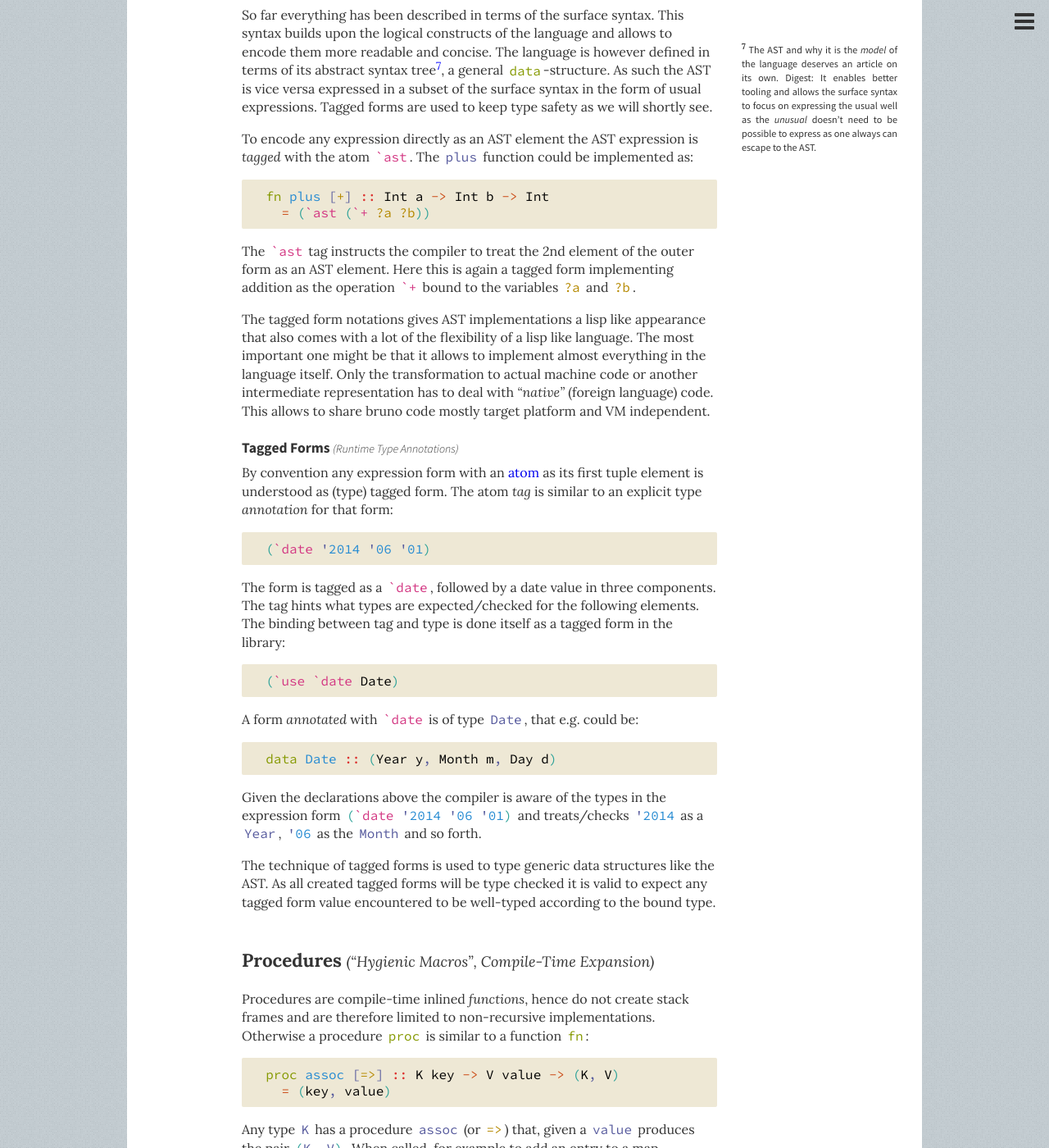
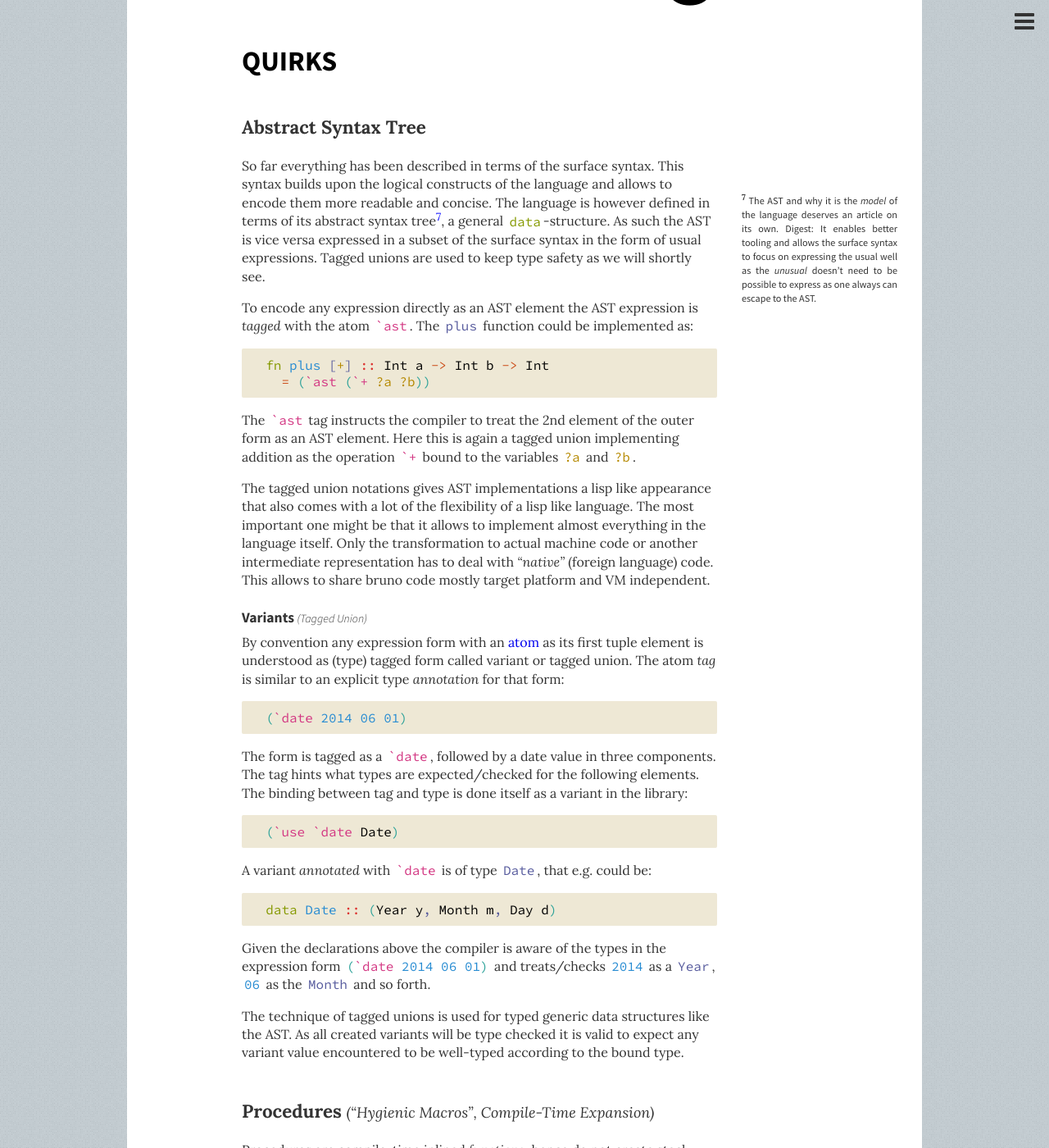
Before and after one commit to bruno-lang/bruno-lang.github.io, a Jekyll site: the page built from in-a-nutshell/index.md, in a window 1280 px wide and 1400 px high, scrolled down 42655 px. Shown: the whole window at 82% size. Built offline with Jekyll 4.4.1, drawn with Linux system fonts in a browser that asks for light colours; nearby versions of some CDN libraries; some of the changed text lies outside the part shown.

Commit message:
conceptual literals v2

```diff
--- a/in-a-nutshell/index.md
+++ b/in-a-nutshell/index.md
@@ -115,37 +115,39 @@
 `unit`s. A dimension is the basis of a new sort of values whereas a unit is
 a form of expressing the same sort of value differently.
 
-		dimension Time :: Int '0..
-
-`Time` is a _specialisation_ of a integral number larger than or equal to `'0`.
+		dimension Time :: Int{0:}
+
+`Time` is a _specialisation_ of a integral number larger than or equal to `0`.
 While the dimension `Time` describes a kind of value, _time_ is more of a concept
 than a measurable thing itself. Therefore some _time_ `unit`s are introduced:
 
-		unit Minutes [min] :: Time
-		unit Seconds [sec] :: Time
+		unit Minutes :: Time : (Minutes 'min')
+		unit Seconds :: Time : (Seconds 'sec')
 
 Both `Minutes` and `Seconds` are units within `Time` dimension measured in `min`s
-and `sec`s. Units of the same dimension can be related using `ratio`s:
+and `sec`s (for now the part after the `:` is just a specification of the unit
+of measure; [variants](#variants) will later explain why this works).
+Units of the same dimension can be related using `ratio`s:
 
 		ratio Time :: SI = {
-			'1min = '60sec,
-			'1sec = '1000ms
+			1min = 60sec,
+			1sec = 1000ms
 		}
 
 		dimension SI :: ()
 
-A `Time` `ratio` within the unit system `SI` declares a  minute `'1min` as
-`'60sec`, a second `'1sec` as `'1000ms` (and so forth).
+A `Time` `ratio` within the unit system `SI` declares a  minute `1min` as
+`60sec`, a second `1sec` as `1000ms` (and so forth).
 The `SI` dimension models a unit system used as a fix point to group ratios
 within the same system.
-Literals use a `'` prefix and are typed through their unit of measure suffix.
+Simple value literals are typed through their unit of measure suffix.
 
 The presence of a unit system with `ratio`s makes it unnecessary to declare or
 explicitly apply conversions between values within the same system.
 
-		Milliseconds three-minutes = '2min + '60sec
-
-The duration of `'2min` and `'60sec`, values of type `Minutes` and `Seconds` can
+		Milliseconds three-minutes = 2min + 60sec
+
+The duration of `2min` and `60sec`, values of type `Minutes` and `Seconds` can
 directly be used where e.g. `Milliseconds` are needed as the ratio between these
 is known.
 
@@ -206,10 +208,10 @@
 ### Views
 Slicing an array of type `T[*]` creates a slice of type `T[:*]`.
 
-		Char[:2] he = "hello world" slice '0 '2
+		Char[:2] he = "hello world" slice 0 2
 
 By `slice`ing a section of the string `"hello world"` starting at positon
-`'0` with a length of `'2` the varibale `he`, that is a slice of two
+`0` with a length of `2` the varibale `he`, that is a slice of two
 characters `Char[:2]`, refers to the first two characters of that string,
 namely `"he"`.
 
@@ -230,8 +232,8 @@
 		dimension Bool :: () = [ False, True ]
 
 `Bool`eans are derived from unit `()`, allowing for two values: `True` and
-`False` where in case of a list `False` will also be associated with index `'0`
-and `True` with index `'1`. Dimensions based on unit can also omit the `()` as in:
+`False` where in case of a list `False` will also be associated with index `0`
+and `True` with index `1`. Dimensions based on unit can also omit the `()` as in:
 
 		dimension Fruits :: = { Apples, Pears }
 
@@ -249,14 +251,14 @@
 Composite types can be restricted to an enumeration in a similar way:
 
 		data Planet :: (Kilograms weight, Meters radius) = {
-			Mercury ('3.303e+23kg, '2.4397e6m),
-			Venus   ('4.869e+24kg, '6.0518e6m),
-			Earth   ('5.976e+24kg, '6.37814e6m),
-			Mars    ('6.421e+23kg, '3.3972e6m),
-			Jupiter ('1.9e+27kg,   '7.1492e7m),
-			Saturn  ('5.688e+26kg, '6.0268e7m),
-			Uranus  ('8.686e+25kg, '2.5559e7m),
-			Neptune ('1.024e+26kg, '2.4746e7m)
+			Mercury (3.303e+23kg, 2.4397e6m),
+			Venus   (4.869e+24kg, 6.0518e6m),
+			Earth   (5.976e+24kg, 6.37814e6m),
+			Mars    (6.421e+23kg, 3.3972e6m),
+			Jupiter (1.9e+27kg,   7.1492e7m),
+			Saturn  (5.688e+26kg, 6.0268e7m),
+			Uranus  (8.686e+25kg, 2.5559e7m),
+			Neptune (1.024e+26kg, 2.4746e7m)
 		}
 
 All the `Planet`s in our solar system are given as a _set_ of possible values
@@ -274,9 +276,9 @@
 ### Constants
 A constant is a _specialised_ named `val`ue.
 
-		val Pi :: Float = '3.14159265359
-
-`Pi` is a scalar number of type `Float` having the value `'3.14159265359`. Of
+		val Pi :: Float = 3.14159265359
+
+`Pi` is a scalar number of type `Float` having the value `3.14159265359`. Of
 course constants can be of any type initialised with any statically resolvable
 expression using functions and any type of literals.
 
@@ -287,19 +289,18 @@
 There are three types of value literals; the mostly used conceptual value
 literals for simple values as scalars, characters and user defined units:
 
-		Int scalar = '42
-		Float real = '-0.42
+		Int scalar = 42
+		Float real = -0.42
 		Char letter = 'a'
-		Mass weight = '10kg
-		Teaspoon salt = '1/2tsp
-
-Conceptual literals start with a `'` followed by a number or symbol and the unit
-of measure, like `kg` or `tsp`.
+		Mass weight = 10kg
+		Teaspoon salt = 1/2tsp
+
+Conceptual literals start with a `'` or a number and end with next white-space
+or a couple of symbols like bracket and punctuation symbols. This includes
+potential unit of measure, like `kg` or `tsp`.
 `Char`acters have `'` as their _unit_. Scalar numbers have no unit of measure.
 When a unit of measure is present the type of a literal is derived form it as
 it has to be unambiguous in any scope.
-Numbers without a leading `'` on the other hand are no value literals but
-length types.
 
 #### Binary Literals
 Secondly binary oriented literals typically used for simple numerical values:
@@ -323,21 +324,21 @@
 
 The `Point` and `Date` example illustrate that textual literals can be used for
 any composite type (when these are declared [polyvalent](#type-polyvalence)).
-The type of textual literals is inferred from the
-context, such as the variable, parameter or return type.
+The type of textual literals is inferred from the context, such as the variable,
+parameter or return type.
 
 #### Collection Literals
 In accordance with collection types there are three sorts of collection literals:
 
-		Int[] array = [ '1, '2, '3, '5 ]
-		[Int] list = [ '1, '2, '3, '5 ]
-		{Int} set = { '1, '2, '3, '5 }
+		Int[] array = [ 1, 2, 3, 5 ]
+		[Int] list = [ 1, 2, 3, 5 ]
+		{Int} set = { 1, 2, 3, 5 }
 
 Whether a sequence literal `[ ... ]` becomes an `array` or a `list` depends on
 the type is it assigned to. Sets use curly braces `{ ... }`. Like the _map_ type
 is a set of pairs the _map_ literals are created as sets of pairs:
 
-		{(Int, Char)} map = { '1 => 'a', '2 => 'b' }
+		{(Int, Char)} map = { 1 => 'a', 2 => 'b' }
 
 A set literal is used to simulate a _map_ through a set of pairs. Each pair
 is the result of the _associate_ `=>` procedure available for any value type.
@@ -371,6 +372,9 @@
 
 A _optional_ `Point?` is either a `Point` or _nothing_.
 
+
+
+
 ## Functions
 [^purity]: Strictly speaking, there are _types_ that have effects and functions upon
       those consequently have as well - but as this is explicitly in the types
@@ -380,9 +384,9 @@
 All functions are understood as _extension functions_ on the type of the 1st
 parameter.
 
-		fn double :: Int a -> Int = a * '2
-
-The `double` of the _instance_ `a` of type `Int` is `'2` times `a`, what is again
+		fn double :: Int a -> Int = a * 2
+
+The `double` of the _instance_ `a` of type `Int` is `2` times `a`, what is again
 an `Int`. Now when using `double` to compute the `quad`
 
 		fn quad :: Int a -> Int = a double double
@@ -405,10 +409,10 @@
 The `plus` function is bound to `+` operator, the `mul` function to `*`
 (within each module this operator _alias_ has to be unambiguous).
 
-		'1 + '2 * '3 == ('1 + '2) * '3
-
-If not set in parentheses `'1 + '2 * '3` will be evaluated left to right resulting
-in `'9`, not `'7`.[^operator-alias]
+		1 + 2 * 3 == (1 + 2) * 3
+
+If not set in parentheses `1 + 2 * 3` will be evaluated left to right resulting
+in `9`, not `7`.[^operator-alias]
 
 [^operator-alias]: Instead of dealing with operator precedence (what is hard and
      most of all ineffectual to memorise) only parentheses have to be applied correctly
@@ -469,15 +473,15 @@
 helps to avoid reoccurring comparisons in the conditions of cases.
 
 		fn name :: Point p -> String =
-			a. '0 , '0 : "ORIGIN"
-			b. '1 , '1 : "ONE"
-			c.         : p to-string
+			a. 0 , 0 : "ORIGIN"
+			b. 1 , 1 : "ONE"
+			c.       : p to-string
 		where
 			?. p x == _, p y == _ :
 
 The cases `a.`, `b.` and `c.` match the wild-cards `_` in the comparison
 pattern described by `?. <expr> :`. So case `a.` is equivalent to
-`p x == '0, p y == '0` and so forth. Wild-cards are matched in order of
+`p x == 0, p y == 0` and so forth. Wild-cards are matched in order of
  appearance.
 
 ### Loops
@@ -490,13 +494,13 @@
 The secondary way to _loop_ is to use recursive functions:
 
 		fn factorial :: Int n -> Int =
-			n == '0 : '1
-			        : n * factorial (n - '1)
+			n == 0 : 1
+			       : n * factorial (n - 1)
 
 All tail recursive functions will use tail call elimination, thus not create/use
 stack frames. Due to referential transparency and _annotated_ commutativity of
 appropriate functions the multiplication in the above example could also be
-written vice versa `factorial (n - '1) * n` and still be executed without
+written vice versa `factorial (n - 1) * n` and still be executed without
 consuming stack frames as `*` is such an _annotated_ operation.
 
 <!--
@@ -511,7 +515,7 @@
 For example, a function that takes an `Int` and computes a `Bool` has a type
 of `(Int -> Bool)`.
 
-		fn even :: (Int n -> Bool) = n mod '2 == '0
+		fn even :: (Int n -> Bool) = n mod 2 == 0
 
 The `even` function has this type and could be passed as an argument to another
 function:
@@ -521,7 +525,7 @@
 `is` might not be very useful in practice but illustrates well how functions can
 be used as arguments, like in the following expression:
 
-		'1 is even
+		1 is even
 
 Function types can be seen as a way to _abstract_ over functions and see it as
 a member of a _function family_. This kind of abstraction can also be made
@@ -532,7 +536,7 @@
 function arguments.
 Each not applied parameter is indicated by the underscore `_` _wild-card_.
 
-		(Int -> Int) inc = '1 + _
+		(Int -> Int) inc = 1 + _
 
 [^plus]: given `fn plus [+] ::` `Int a -> Int b -> Int`
 
@@ -595,8 +599,8 @@
 When used the type variable is conceptually substituted with the actual type
 that satisfies the constraints of the family.
 
-		unit Mass [kg] :: Int '0..
-		Mass m = '1kg + '2kg
+		unit Mass [kg] :: Int{0:}
+		Mass m = 1kg + 2kg
 
 As `Mass` is a specialisation of `Int` -- its values can be added using the `plus`
 function, resulting in a value of type `Mass`. If `plus` would have been
@@ -607,7 +611,7 @@
 the function would still be usable for `Mass` values (as they would be
 generalised to `Int`) but it would result in an `Int` instead of a `Mass`:
 
-		Int mass = '1kg + '2kg
+		Int mass = 1kg + 2kg
 
 That way using functions would generalise the type of the return value what
 often isn't intended for calculations on values of one type.
@@ -647,16 +651,16 @@
 In addition to base type a value range is given that a type must satisfy at
 the minimum.
 
-		family N :: Int '0..
-
-All types based on `Int` that have a value range that covers `'0` and higher
+		family N :: Int{0:}
+
+All types based on `Int` that have a value range that covers `0` and higher
 is a member of the family `N`.
 
-		family M :: Int '0..'1023
-
-Similar types are members of the family `M` if their range covers zero to `'1023`.
+		family M :: Int{0:1023}
+
+Similar types are members of the family `M` if their range covers zero to `1023`.
 Note that most numbers would satisfy this qualification. Just types with a
-smaller range or a range starting higher than `'0` would not satisfy it.
+smaller range or a range starting higher than `0` would not satisfy it.
 
 ##### Qualifying Shape
 In this context the shape of a type refers to the structure of tuples or
@@ -853,7 +857,7 @@
 
 		(`auto equal-ints eq [Int])
 
-The [tagged form](#tagged-forms) `` `auto `` declares the automatic (implicit)
+The [variant](#variants) `` `auto `` declares the automatic (implicit)
 specialisation of the function `equal-ints` to the operation `eq` where the
 _type variable_ `T` is of actual type `Int`.
 In this example `equal-ints` has to be similar to:
@@ -879,7 +883,7 @@
 		fn index-of :: E[*] arr -> E sample -> Int pos -> Int? =
 			pos >= arr length    : ()
 			arr at pos eq sample : pos
-			                     : arr index-of (e, pos + '1)
+			                     : arr index-of (e, pos + 1)
 
 The function `index-of` is implemented using the operation `eq` to compare the
 `sample` with the actual element `e`. Because `E` is constraint to types for
@@ -888,7 +892,7 @@
 can be chosen by the function bound to the operation in the caller's context.
 
 		fn contains :: Char[*] arr -> Char sample -> Bool
-			= arr index-of (sample, '0) exists?
+			= arr index-of (sample, 0) exists?
 		where
 			equals-ignore-case +> eq Char
 
@@ -1122,9 +1126,9 @@
 
 		Int value
 			|= channel <<
-			|= '7 after '5ms
-
-The `after` procedure creates an ad hoc channel that offers `'7` after `'5ms`.
+			|= 7 after 5ms
+
+The `after` procedure creates an ad hoc channel that offers `7` after `5ms`.
 To synchronise time-outs for multiple parallel processes a common _time-out_
 channel is used as alternative for all of them.
 
@@ -1524,7 +1528,7 @@
 In case the `code-point` should be computed from a `Byte[]` of unknown length
 another case would be demanded to cover all other possibilities.
 
-		fn code-point :: Byte[*] -> Int = '-1
+		fn code-point :: Byte[*] -> Int = -1
 
 The above case acts as a fall-back in case non of the more specifically typed
 ones matches the value. Naturally all present cases must be mutual exclusive.
@@ -1649,7 +1662,7 @@
 The generalisation of a type is the main conceptual perspective but sometimes
 it is useful to add further ones.
 
-		dimension BCD :: Int '0..'9 : Nibble : #(Bit[4])
+		dimension BCD :: Int{0:9} : Nibble : Bit[4]
 
 `BCD` encodes numbers from zero to nine using 4 `Bit`s, what is also called a
 `Nibble`.
@@ -1662,12 +1675,12 @@
 
 Assuming the `BCD` type had not been declared with the `Nibble` type,
 
-		dimension BCD :: Int '0..'9 : #(Bit[4])
+		dimension BCD :: Int{0:9} : Bit[4]
 
 but a library should be used that provides the `Nibble` type together with some
 utilities for it.
 
-		dimension Nibble :: #(Bit[4])
+		dimension Nibble :: Bit[4]
 
 `Nibble` can be mixed-in the `BCD` type for a particular module or library, by:
 
@@ -1732,16 +1745,16 @@
 `Dec` _(imal)_
 : 64-bit decimal floating point number ([dec64](http://dec64.org/)).
 
-		dimension Coefficient :: Int : #(Bit[56])
-		dimension Exponent :: Int : #(Bit[8])
-		dimension Dec :: : #(Coefficient Exponent)
+		dimension Coefficient :: Int : Bit[56]
+		dimension Exponent :: Int : Bit[8]
+		dimension Dec :: : (Coefficient Exponent)
 
 `Frac` _(tion)_
 : fraction number with 32-bit numerator and denominator ([frac64](http://frac64.github.io/)).
 
-		dimension Numerator :: Int : #(Bit[32])
-		dimension Denominator :: Int '0.. : #(Bit[32])
-		dimension Frac :: : #(Numerator Denominator)
+		dimension Numerator :: Int : Bit[32]
+		dimension Denominator :: Int{0:} : Bit[32]
+		dimension Frac :: : (Numerator Denominator)
 
 Note that `Int`, `Dec` and `Frac` do not declare a generalisation type they are
 based upon. Thus a VM has to _understand_ their meaning by convention.
@@ -1840,7 +1855,7 @@
 more readable and concise. The language is however defined in terms of its
 abstract syntax tree[^why-ast], a general `data`-structure. As such the AST is
 vice versa expressed in a subset of the surface syntax in the form of usual
-expressions. Tagged forms are used to keep type safety as we will shortly see.
+expressions. Tagged unions are used to keep type safety as we will shortly see.
 
 [^why-ast]: The AST and why it is the _model_ of the language deserves an article on its own. Digest: It enables better tooling and allows the surface syntax to focus on expressing the usual well as the _unusual_ doesn't need to be possible to express as one always can escape to the AST.
 
@@ -1851,10 +1866,10 @@
 			= (`ast (`+ ?a ?b))
 
 The `` `ast `` tag instructs the compiler to treat the 2nd element of the outer
-form as an AST element. Here this is again a tagged form implementing addition
+form as an AST element. Here this is again a tagged union implementing addition
 as the operation `` `+ `` bound to the variables `?a` and `?b`.
 
-The tagged form notations gives AST implementations a lisp like appearance
+The tagged union notations gives AST implementations a lisp like appearance
 that also comes with a lot of the flexibility of a lisp like language. The most
 important one might be that it allows to implement almost everything in the
 language itself. Only the transformation to actual machine code or another
@@ -1862,31 +1877,30 @@
 This allows to share bruno code mostly target platform and VM independent.
 
 
-#### Tagged Forms _(Runtime Type Annotations)_
+#### Variants  _(Tagged Union)_
 By convention any expression form with an [atom](#atoms) as its first tuple
-element is understood as (type) tagged form. The atom _tag_ is similar to an
-explicit type _annotation_ for that form:
-
-		(`date '2014 '06 '01)
+element is understood as (type) tagged form called variant or tagged union.
+The atom _tag_ is similar to an explicit type _annotation_ for that form:
+
+		(`date 2014 06 01)
 
 The form is tagged as a `` `date ``, followed by a date value in three components.
 The tag hints what types are expected/checked for the following elements. The
-binding between tag and type is done itself as a tagged form in the library:
+binding between tag and type is done itself as a variant in the library:
 
 		(`use `date Date)
 
-A form _annotated_ with `` `date `` is of type `Date`, that e.g. could be:
+A variant _annotated_ with `` `date `` is of type `Date`, that e.g. could be:
 
 		data Date :: (Year y, Month m, Day d)
 
 Given the declarations above the compiler is aware of the types in the expression
-form ``(`date '2014 '06 '01)`` and treats/checks `'2014` as a `Year`, `'06` as
+form ``(`date 2014 06 01)`` and treats/checks `2014` as a `Year`, `06` as
 the `Month` and so forth.
 
-The technique of tagged forms is used to type generic data structures like the
-AST. As all created tagged forms will be type checked it is
-valid to expect any tagged form value encountered to be well-typed according to
-the bound type.
+The technique of tagged unions is used for typed generic data structures like
+the AST. As all created variants will be type checked it is valid to expect
+any variant value encountered to be well-typed according to the bound type.
 
 
 ### Procedures _("Hygienic Macros", Compile-Time Expansion)_
@@ -1900,7 +1914,7 @@
 Any type `K` has a procedure `assoc` (or `=>`) that, given a `value` produces
 the pair `(K, V)`. When called, for example to add an entry to a map
 
-		{ 'p' => '3, 'i' => '0.17 }
+		{ 'p' => 3, 'i' => 0.17 }
 
 the compiler will expand the implementation of the procedure's AST with the
 actual arguments for each usage.
@@ -1932,14 +1946,14 @@
 normal grouping parentheses the expression is embedded into an evaluation
 group `(:= ` _expr_ `)`. For example `Pi` can be calculated through an algorithm:
 
-		val Pi :: Float = (:= '0.000001 pi-gauss-legendre)
+		val Pi :: Float = (:= 0.000001 pi-gauss-legendre)
 
 The constant `Pi` of type `Float` is computed by the `pi-gauss-legendre` method
-using a precision of `'0.000001`. The evaluation of the _eager expression_
+using a precision of `0.000001`. The evaluation of the _eager expression_
 `(:= ... )` happens at compile-time, the result is inserted as a constant similar
 to a declaration like (maybe more or less digits):
 
-		val Pi :: Float = '3.14159265358979323846
+		val Pi :: Float = 3.14159265358979323846
 
 Eager expressions can be used for all pure function computations based on
 any form of literal(s). In other words, it works as long as no abstractions
@@ -2020,9 +2034,9 @@
 			(`layout `QWERTZ)
 
 		@monitor.config =>
-			(`frequency '75Hz)
-
-For example, the keyboard should use `` `QWERTZ `` layout, the monitor run at `'75Hz`.
+			(`frequency 75Hz)
+
+For example, the keyboard should use `` `QWERTZ `` layout, the monitor run at `75Hz`.
 _Scripts_ are written in the same language with same type safety guarantees and
 tools. They don't directly _do_ something but assemble data structures that
 describe what should be done. Booting becomes sending messages to channels,
```
Also changed, not shown: other parts of in-a-nutshell/index.md (+28 -17 lines), _layouts/default.html (+13 -8 lines).
